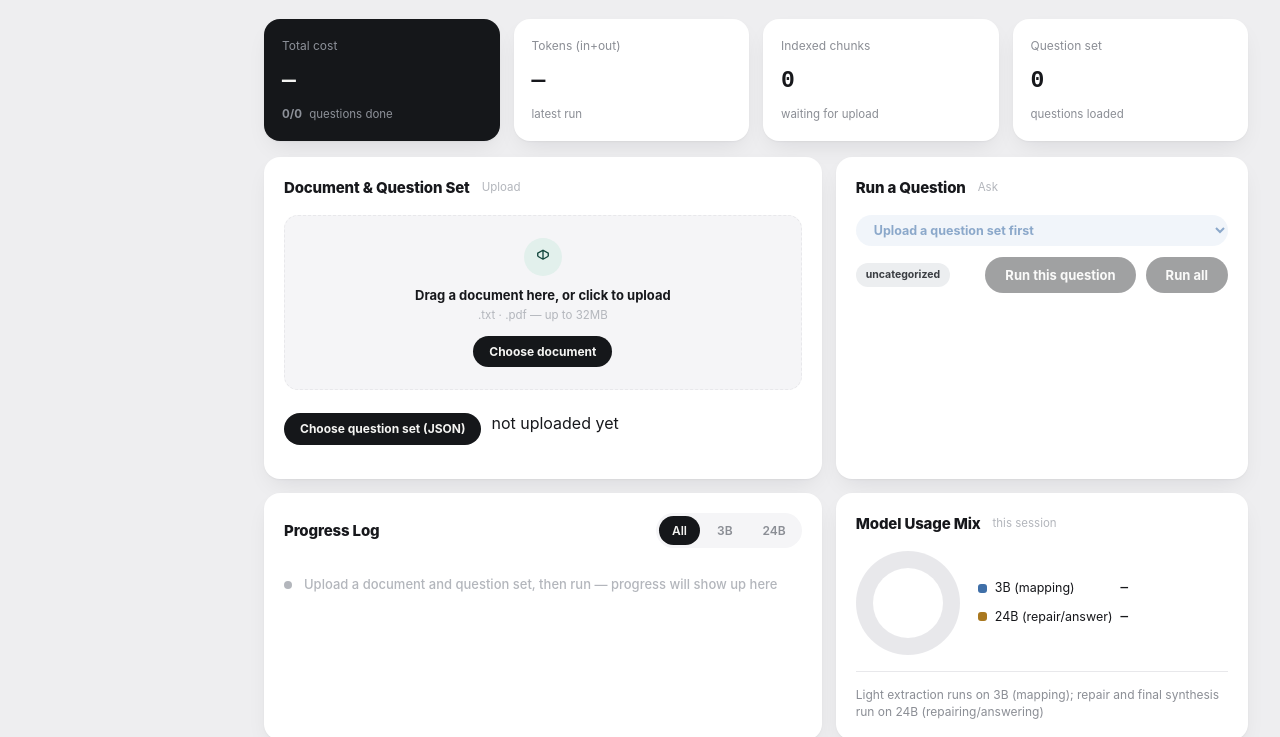
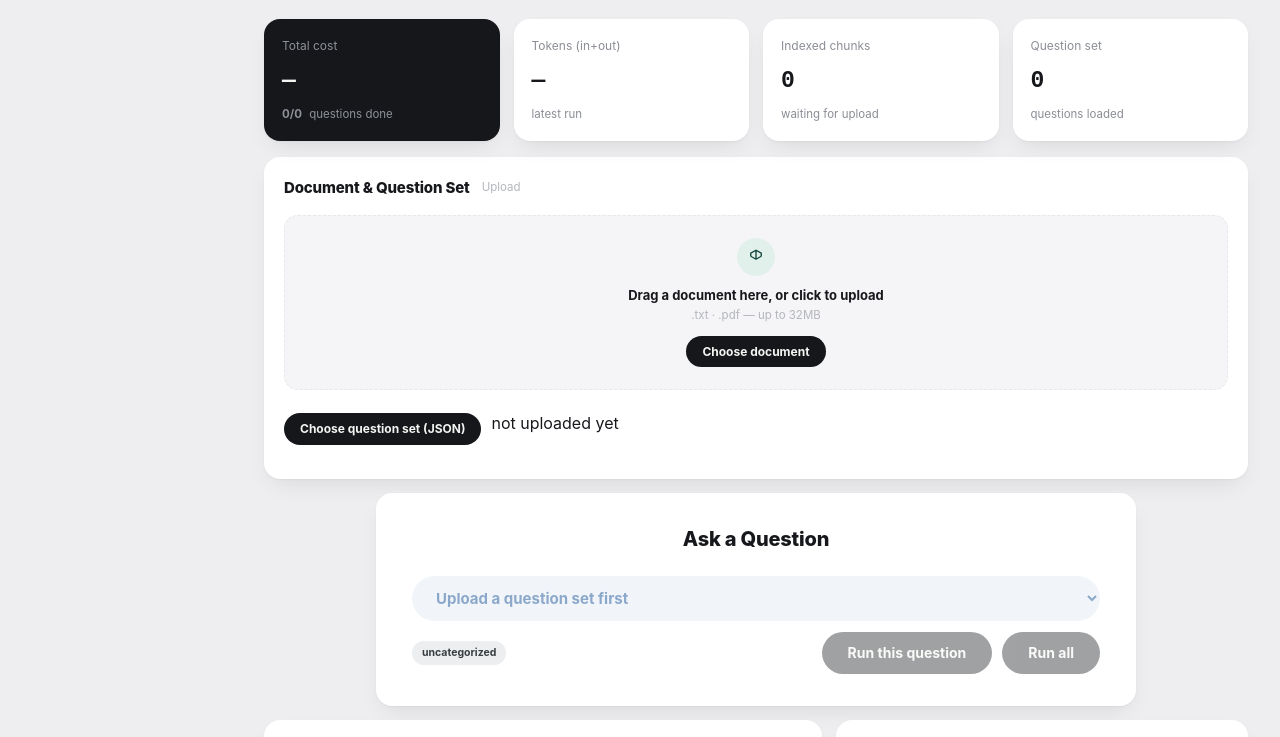
Before and after one commit to pyoseonchoi/THU-Capstone, a plain HTML site: page web/index.html in a window 1280 px wide. Shown: the part 62-799 px from the top of the page. Drawn offline with Linux system fonts and the light colour scheme; no server answers.

Commit message:
style(web): make the Ask card larger and centered as the chatbot's focal point

```diff
--- a/web/index.html
+++ b/web/index.html
@@ -48,8 +48,7 @@
       </div>
     </div>
 
-    <div class="row2">
-      <div class="card">
+    <div class="card" style="margin-bottom:14px;">
       <div class="card-head"><h2>Document &amp; Question Set</h2><span class="sub">Upload</span></div>
 
       <div class="dropzone" id="doc-dropzone">
@@ -78,8 +77,8 @@
       <div class="error-banner" id="upload-error"></div>
     </div>
 
-      <div class="card">
-        <div class="card-head"><h2>Run a Question</h2><span class="sub">Ask</span></div>
+    <div class="card ask-hero">
+      <div class="card-head"><h2>Ask a Question</h2></div>
 
       <div class="row" style="margin-top:0;">
         <select id="question-picker" disabled>
@@ -96,7 +95,6 @@
       <div class="answer" id="answer-block" style="display:none;">
         <div class="t" id="answer-text"></div>
         <div class="answer-meta" id="answer-meta"></div>
-        </div>
       </div>
     </div>
 
--- a/web/styles.css
+++ b/web/styles.css
@@ -100,6 +100,14 @@ main{flex:1;min-width:0;padding:26px 32px 56px;}
 .row2{display:grid;grid-template-columns:1.15fr .85fr;gap:14px;margin-bottom:14px;}
 @media (max-width:980px){.row2{grid-template-columns:1fr;} .stats{grid-template-columns:repeat(2,1fr);}}
 
+.ask-hero{max-width:760px;margin:0 auto 14px;padding:32px 36px;}
+.ask-hero .card-head{justify-content:center;margin-bottom:22px;}
+.ask-hero .card-head h2{font-size:20px;}
+.ask-hero select{font-size:15px;padding:12px 20px;}
+.ask-hero .row{justify-content:center;}
+.ask-hero button.primary{font-size:14px;padding:11px 26px;}
+.ask-hero .answer .t{font-size:16px;line-height:1.7;}
+
 .dropzone{border:1.5px dashed var(--line);border-radius:14px;background:var(--card-2);padding:22px;text-align:center;}
 .dropzone .icon{width:38px;height:38px;border-radius:50%;background:var(--accent-soft);color:var(--accent-ink);display:flex;align-items:center;justify-content:center;margin:0 auto 10px;}
 .dropzone .icon svg{width:18px;height:18px;}
```
Lines whose indentation alone changed are shown as unchanged.
